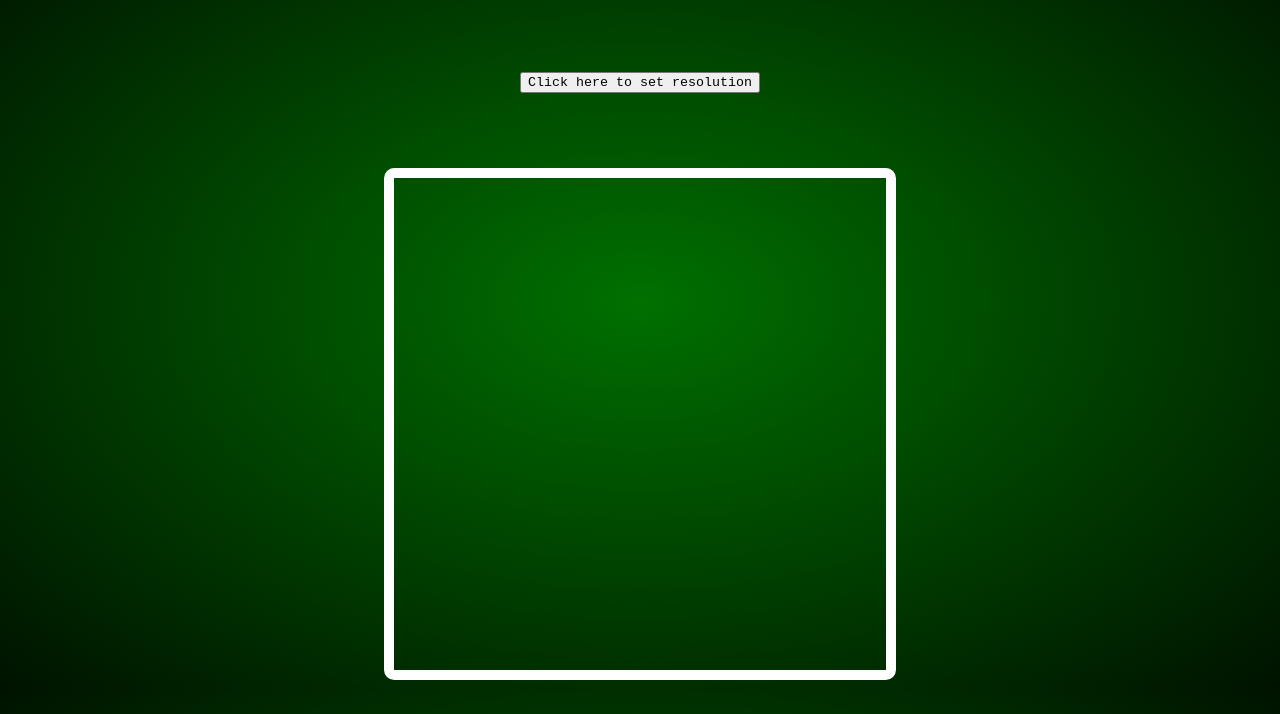
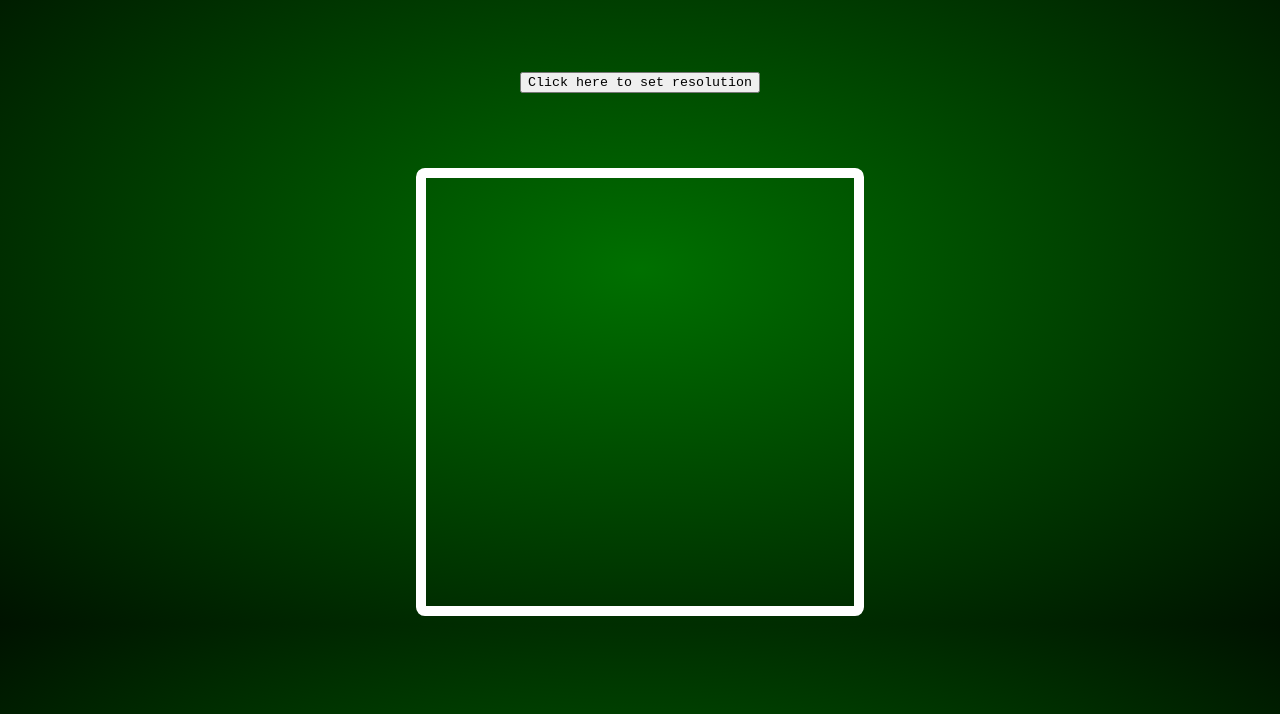
Before and after one commit to Marcoded/sketchpad, a plain HTML site: page index.html in a window 1280 px wide. Shown: the part 86-800 px from the top of the page. Drawn offline with Linux system fonts and the light colour scheme.

Commit message:
fixed the size of the Drawing area

```diff
--- a/style.css
+++ b/style.css
@@ -25,8 +25,8 @@ body {
     border: 10px solid white;
     box-shadow: #C8C8C8;
     border-radius: 2%;
-    height: 40vw;
-    width:40vw;
+    height: 35vw;
+    width:35vw;
   /*   grid-template-columns: repeat(16, 1fr);
     grid-template-rows: repeat(16, 1fr); */
     grid-column-gap: 0px;
```
